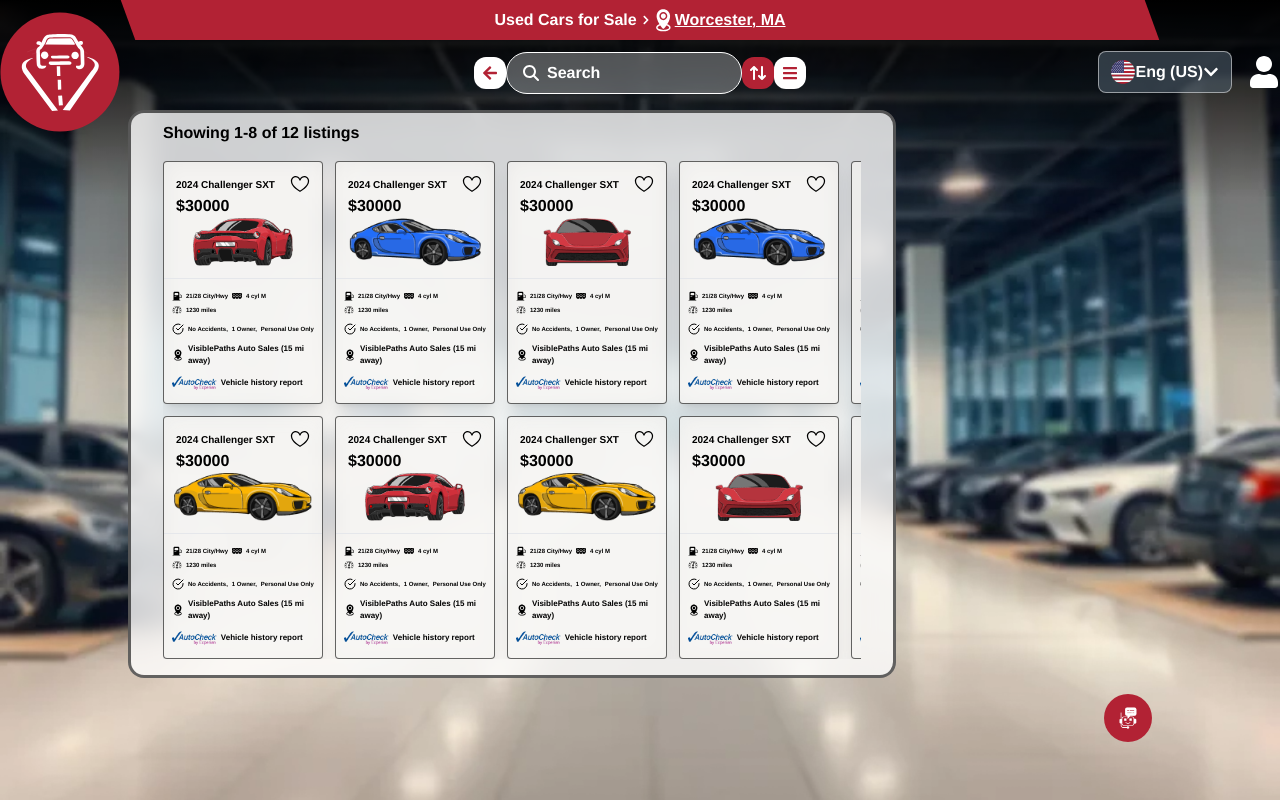
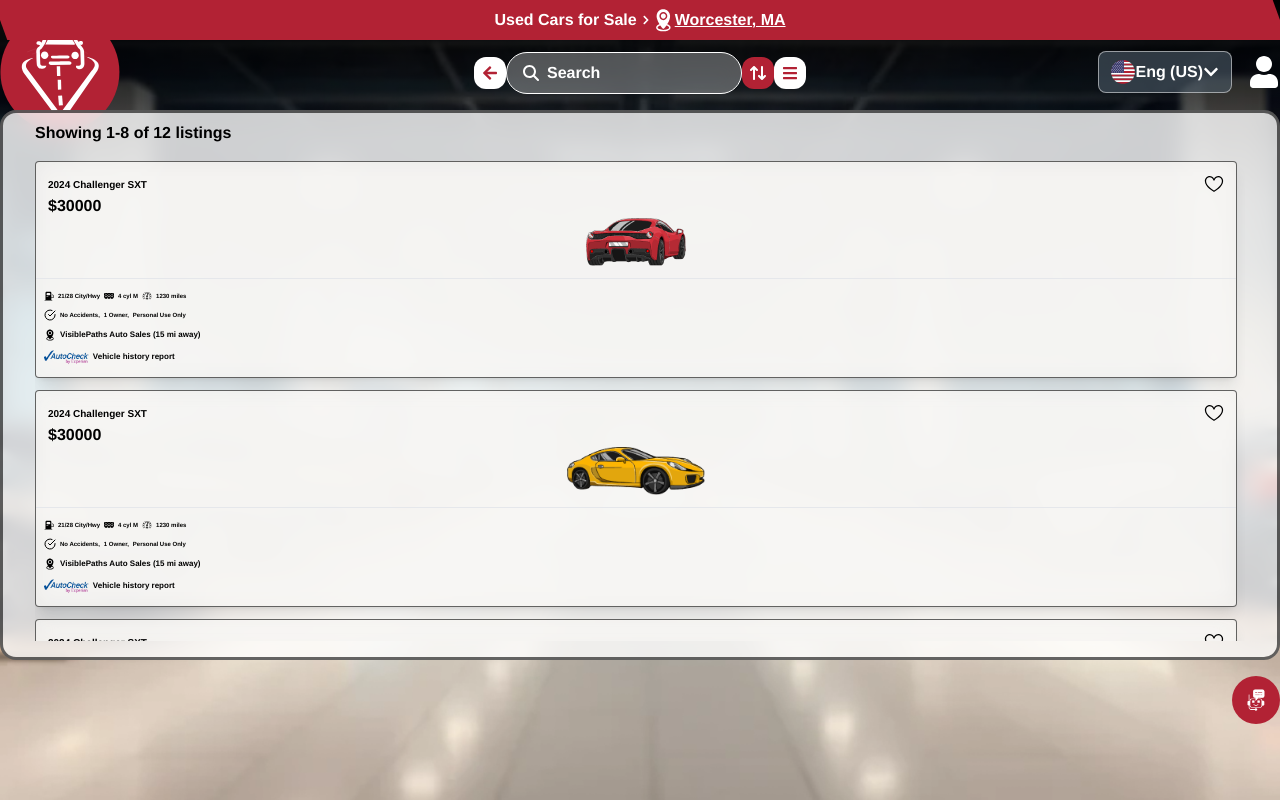
Before and after one commit to Abulkalam-Asif/visible-paths-portal, a Next.js app: page /find-your-ride in a window 1280 px wide. Built offline with nearby package versions, Linux system fonts and the light colour scheme; what fluid-tailwind would draw is missing.

Commit message:
find-your-ride page fixed

```diff
--- a/src/components/findYourRide/FindYourRideCarCard.tsx
+++ b/src/components/findYourRide/FindYourRideCarCard.tsx
@@ -29,7 +29,7 @@
   const [isFavourite, setIsFavourite] = useState(false);
   return (
     <>
-      <div className="min-w-40 w-full py-3 border-[0.5px] border-black/60 shadow-lg rounded bg-[#F4F3F0]/70 backdrop-blur-[10px] font-bold sm:w-1/2 lg:w-1/3">
+      <div className="w-full py-3 border-[0.5px] border-black/60 shadow-lg rounded bg-[#F4F3F0]/70 backdrop-blur-[10px] font-bold">
         <div className="px-3">
           <div className="flex flex-row items-center justify-between">
             <Link
--- a/src/components/findYourRide/FindYourRideCarsDisplay.tsx
+++ b/src/components/findYourRide/FindYourRideCarsDisplay.tsx
@@ -15,28 +15,15 @@
 };
 
 const FindYourRideCarsDisplay = () => {
-  const carsPair = carsData.reduce((acc: Car[][], car: Car, index: number) => {
-    if (index % 2 === 0) {
-      acc.push([car]);
-    } else {
-      acc[acc.length - 1].push(car);
-    }
-    return acc;
-  }, []);
-
   return (
     <>
-      <div className="max-w-3xl mr-auto bg-white/80 border-[3px] border-black/60 rounded-2xl backdrop-blur-md text-black px-8 pt-2 pb-4 mt-4 lg:px-10">
+      <div className="w-full mr-auto bg-white/80 border-[3px] border-black/60 rounded-2xl backdrop-blur-md text-black px-8 pt-2 pb-4 mt-4 lg:px-10 lg:w-4/5">
         <h3 className="font-bold text-xs mb-4">
           Showing 1-8 of {carsData.length} listings
         </h3>
-        <div className="custom-scrollbar h-auto overflow-x-auto flex gap-3 pr-2">
-          {carsPair.map((pair: Car[], index: number) => (
-            <div key={index} className="flex flex-col gap-3">
-              {pair.map((car: Car) => (
-                <FindYourRideCarCard key={car.id} {...car} />
-              ))}
-            </div>
+        <div className="custom-scrollbar h-full max-h-[60vh] overflow-y-auto grid grid-cols-1 gap-3 pr-2 sm:grid-cols-2 lg:grid-cols-3 xl:grid-cols-4 lg:max-h-[50vh]">
+          {carsData.map((car: Car) => (
+            <FindYourRideCarCard key={car.id} {...car} />
           ))}
         </div>
       </div>
--- a/src/components/findYourRide/FindYourRideClientPage.tsx
+++ b/src/components/findYourRide/FindYourRideClientPage.tsx
@@ -19,12 +19,12 @@
   return (
     <>
       <section className="min-h-screen h-auto bg-survey bg-no-repeat bg-center bg-cover">
-        <div className="max-w-5xl mx-auto ~px-4/12 pb-4 ~/md:~pt-28/36 lg:~pt-20/28">
+        <div className="~lg:~max-w-3xl/7xl mx-auto ~px-4/12 pb-4 ~/md:~pt-28/36 lg:~lg:~pt-28/56">
           <FindYourRideHeaderMob />
           <FindYourRideNavDes />
           <FindYourRideCarsDisplay />
         </div>
-        <div className="w-full max-w-5xl mx-auto ~px-4/12 fixed z-[11] ~bottom-4/6 left-1/2 -translate-x-1/2 flex items-center justify-between">
+        <div className="w-full ~lg:~max-w-3xl/7xl mx-auto ~px-4/12 fixed z-[11] ~bottom-4/6 left-1/2 -translate-x-1/2 flex items-center justify-between">
           {/* <button className="bg-white p-3 rounded-xl">
             <FaArrowLeft className="text-customRed ~lg:~w-6/8 h-auto" />
           </button> */}
--- a/src/components/findYourRide/FindYourRideNavDes.tsx
+++ b/src/components/findYourRide/FindYourRideNavDes.tsx
@@ -1,29 +1,21 @@
 "use client";
 import React, { useEffect, useRef, useState } from "react";
-import { FaArrowLeft, FaBars, FaChevronRight } from "react-icons/fa";
-import { FaArrowRightArrowLeft, FaMagnifyingGlass, FaX } from "react-icons/fa6";
+import { FaChevronRight } from "react-icons/fa";
+import { FaArrowRightArrowLeft, FaMagnifyingGlass } from "react-icons/fa6";
 import FindYourRideNavMenu from "./FindYourRideNavMenu";
 import FindYourRideSortByMenu from "./FindYourRideSortByMenu";
 import Image from "next/image";
 import { locationPinIcon } from "@/assets/images";
 
 const FindYourRideNavDes = () => {
-  const menuDivRef = useRef<HTMLDivElement>(null);
   const sortByDivRef = useRef<HTMLDivElement>(null);
 
-  const [isMenuOpen, setIsMenuOpen] = useState(false);
-  const toggleMenu = () => {
-    setIsMenuOpen(prevState => !prevState);
-  };
   const [isSortByMenuOpen, setIsSortByMenuOpen] = useState(false);
   const toggleSortByMenu = () => {
     setIsSortByMenuOpen(prevState => !prevState);
   };
 
   const handleClickOutside = (e: MouseEvent) => {
-    if (menuDivRef.current && !menuDivRef.current.contains(e.target as Node)) {
-      setIsMenuOpen(false);
-    }
     if (
       sortByDivRef.current &&
       !sortByDivRef.current.contains(e.target as Node)
@@ -39,66 +31,55 @@
     };
   }, []);
 
-  useEffect(() => {
-    if (isMenuOpen) {
-      document.body.style.overflow = "hidden";
-    } else {
-      document.body.style.overflow = "auto";
-    }
-  }, [isMenuOpen]);
-
   return (
     <>
-      <div className="hidden relative z-10 lg:flex ~lg:~gap-8/20">
-        <div className="flex items-start justify-center gap-4">
-          <button className="bg-white p-2 rounded-xl">
-            <FaArrowLeft className="text-customRed ~lg:~w-4/5 h-auto" />
-          </button>
-          <div className="flex flex-col items-start gap-2">
-            <div className="flex items-center gap-2 px-4 py-1 border border-customRed bg-white/80 backdrop-blur-md rounded-full text-black">
-              <FaMagnifyingGlass className="~/sm:~w-2/3 h-auto" />
+      <div className="hidden relative z-10 lg:flex lg:items-start ~lg:~gap-8/16">
+        <div className="flex flex-col items-start gap-2 lg:~lg:~gap-2.5/5">
+          <div className="flex items-center gap-2 px-4 py-1 border bg-customCream rounded-full text-[#737373] lg:~lg:~px-1.5/3 lg:~lg:~py-1/2 lg:~lg:~w-32/56 lg:~lg:~gap-1/2">
+            <FaMagnifyingGlass className="~/sm:~w-2/3 h-auto lg:~lg:~w-2/4 lg:~lg:~min-w-2/4" />
             <input
               type="search"
-                className="bg-transparent outline-none text-xxxs placeholder:text-black font-semibold"
+              className="flex-1 bg-transparent outline-none text-xxxs placeholder:text-black font-semibold lg:~lg:~text-xxxs/sm"
               placeholder="Search"
             />
           </div>
           <div ref={sortByDivRef} className="relative">
             <button
               onClick={toggleSortByMenu}
-                className="bg-customRed py-1 px-4 rounded-md text-white w-full flex items-center justify-center gap-2">
-                <span className="font-bold text-sm">Sort By:</span>
-                <FaArrowRightArrowLeft className="w-3 h-auto rotate-90" />
+              className="bg-customRed py-[0.3em] px-[1.25em] rounded-md text-white w-full flex items-center justify-center gap-2 text-sm lg:~lg:~text-xs/2xl">
+              <span className="font-bold">Sort By:</span>
+              <FaArrowRightArrowLeft className="w-3 h-auto rotate-90 lg:~lg:~w-3/6" />
             </button>
             {isSortByMenuOpen && <FindYourRideSortByMenu />}
           </div>
         </div>
-        </div>
-        <div className="w-full flex items-center gap-2">
-          <div className="w-full bg-customRed skew-x-[25deg] py-2 xl:py-3">
-            <h2 className="font-bold text-white skew-x-[-25deg] flex items-center justify-center ~lg:~gap-2/3 ~lg:~text-xl/2xl">
+        <div className="w-full flex items-center">
+          <div className="w-full bg-customRed skew-x-[30deg] py-2 lg:~lg:~py-3/6">
+            <h2 className="font-bold text-white skew-x-[-30deg] flex items-center justify-center lg:~lg:~gap-2/4 lg:~lg:~text-lg/4xl">
               <span>Used Cars for Sale</span>
-              <FaChevronRight className="text-white ~lg:~w-3/4 h-auto" />
+              <FaChevronRight className="text-whiteh-auto lg:~lg:~w-2/4" />
               <Image
                 src={locationPinIcon}
                 alt="location"
                 width={24}
                 height={24}
-                className="w-4 h-auto"
+                className="w-4 h-auto lg:~lg:~w-3/6"
               />
               <span className="underline">Worcester, MA</span>
             </h2>
           </div>
-          <div className="bg-customRed skew-x-[25deg] px-8">
-            <div ref={menuDivRef} className="relative skew-x-[-25deg] py-2 xl:py-3">
-              <button onClick={toggleMenu} className="bg-white p-2 rounded-xl">
-                {isMenuOpen ? (
-                  <FaX className="text-customRed ~lg:~w-3/4 h-auto" />
-                ) : (
-                  <FaBars className="text-customRed ~lg:~w-3/4 h-auto" />
-                )}
-              </button>
-              {isMenuOpen && <FindYourRideNavMenu />}
+          <div>
+            <svg
+              width="100"
+              height="70"
+              viewBox="0 0 100 70"
+              fill="none"
+              className="w-fit lg:~lg:~h-[3.25rem]/[5.5rem]"
+              xmlns="http://www.w3.org/2000/svg">
+              <path d="M0 0H124V66H35L0 0Z" fill="#B22234" />
+            </svg>
+            <div className="relative">
+              <FindYourRideNavMenu />
             </div>
           </div>
         </div>
--- a/tailwind.config.ts
+++ b/tailwind.config.ts
@@ -34,6 +34,7 @@
       },
       colors: {
         customRed: "#B22234",
+        customCream: "#F6F4F1",
       },
       backdropBlur: {
         financeForm: "10px",
```
Lines whose indentation alone changed are shown as unchanged.
